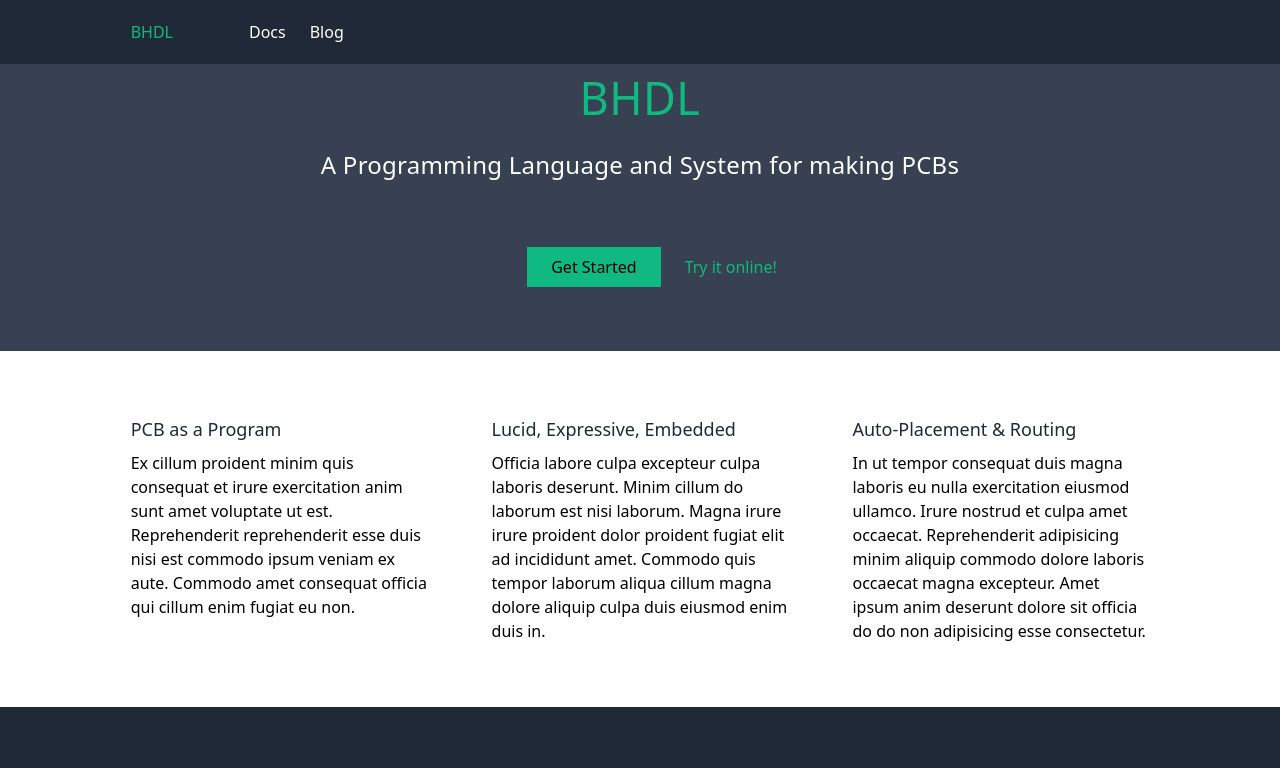
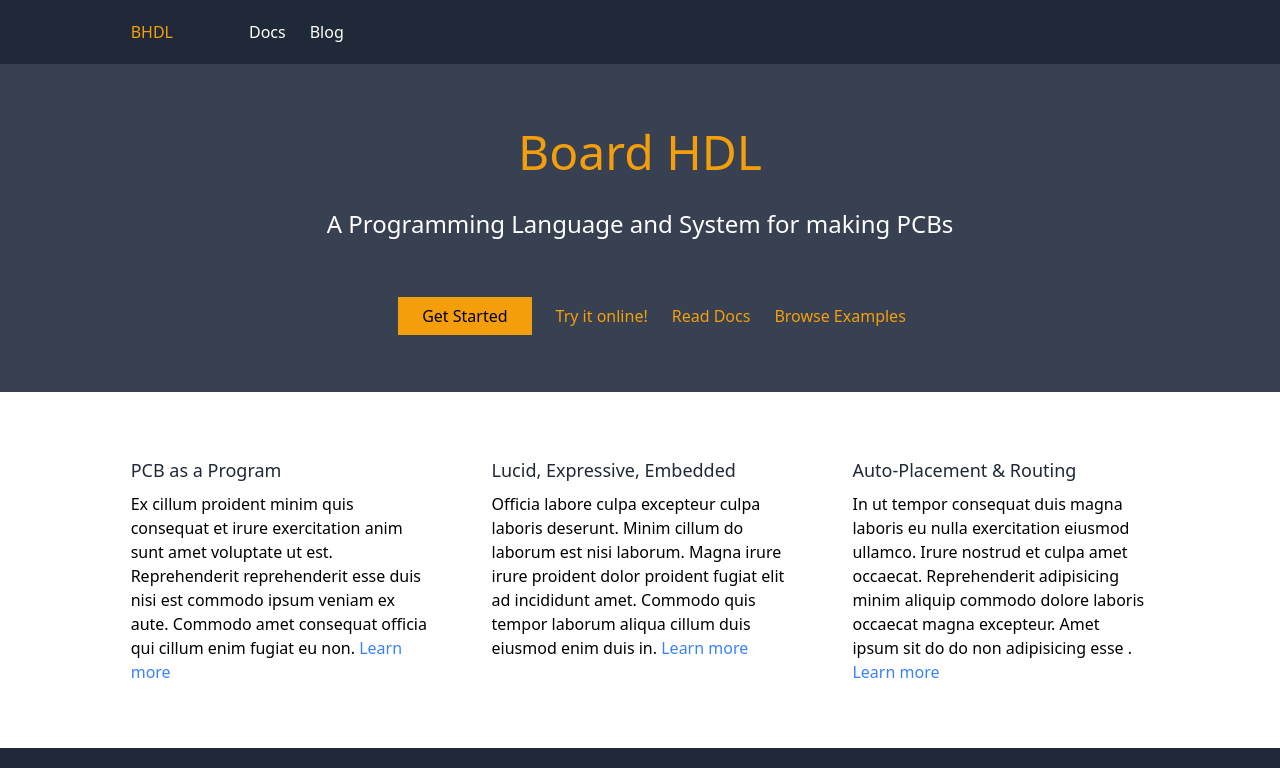
Before and after one commit to bhdl/bhdl.org, a Gatsby site: page / in a window 1280 px wide. Shown: the top 768 px of the page. Built offline with nearby package versions, Linux system fonts and the light colour scheme; Gatsby itself is replaced by a stand-in of ours; what @tailwindcss/typography would draw is missing.

Commit message:
adjust theme

```diff
--- a/src/components/header.js
+++ /dev/null
@@ -1,35 +0,0 @@
-import * as React from "react"
-import { Link } from "gatsby"
-import Container from "./container"
-
-function Nav() {
-  return (
-    <nav className="flex flex-1 h-full items-center">
-      <Link to="/docs" className="flex px-3 hover:bg-gray-900 py-1 transition">
-        Docs
-      </Link>
-      <Link to="/blog" className="flex px-3 hover:bg-gray-900 py-1 transition">
-        Blog
-      </Link>
-    </nav>
-  )
-}
-
-const Header = () => (
-  <header className="bg-gray-800 text-white fixed w-full z-10">
-    <Container>
-      <div className="flex items-center h-16">
-        <Link
-          to="/"
-          className="text-green-500 hover:text-green-400 mr-16 items-center"
-        >
-          <span>BHDL</span>
-        </Link>
-
-        <Nav />
-      </div>
-    </Container>
-  </header>
-)
-
-export default Header
--- a/src/components/layout.js
+++ b/src/components/layout.js
@@ -29,7 +29,7 @@ const Header = () => (
       <div className="flex items-center h-16">
         <Link
           to="/"
-          className="text-green-500 hover:text-green-400 mr-16 items-center"
+          className="text-yellow-500 hover:text-yellow-400 mr-16 items-center"
         >
           <span>BHDL</span>
         </Link>
--- a/src/pages/index.js
+++ b/src/pages/index.js
@@ -6,8 +6,12 @@ import { StaticImage } from "gatsby-plugin-image"
 import Layout from "../components/layout"
 import SEO from "../components/seo"
 
-import ButtonLink from "../components/buttonlink"
 import Container from "../components/container"
+
+const linkPrimary =
+  "bg-yellow-500 text-black hover:bg-yellow-300 px-6 py-2 transition duration-200"
+const linkSecondary =
+  "text-yellow-500 hover:text-yellow-300 transition duration-200"
 
 function SectionA() {
   return (
@@ -21,38 +25,32 @@ function SectionA() {
             }}
           >
             <Container>
-              <h1
-                style={{
-                  textAlign: "center",
-                  margin: 0,
-                  fontSize: 45,
-                  letterSpacing: "0.01em",
-                }}
-                className="text-green-500"
-              >
-                BHDL
+              <h1 className="text-yellow-500 text-5xl pt-16 text-center">
+                Board HDL
               </h1>
-              <p
-                style={{
-                  paddingTop: 15,
-                  textAlign: "center",
-                  fontSize: 24,
-                  letterSpacing: "0.01em",
-                  fontWeight: 200,
-                }}
-              >
+              <p className="text-center text-2xl pt-8">
                 A Programming Language and System for making PCBs
               </p>
               <div className="flex justify-center items-center pt-16">
                 <div className="pl-6">
-                  <ButtonLink to="/docs/getting-started" type="primary">
+                  <Link to="/docs/getting-started" className={linkPrimary}>
                     Get Started
-                  </ButtonLink>
+                  </Link>
                 </div>
                 <div className="pl-6">
-                  <ButtonLink to="https://cloud.bhdl.org" type="secondary">
+                  <Link to="https://cloud.bhdl.org" className={linkSecondary}>
                     Try it online!
-                  </ButtonLink>
+                  </Link>
+                </div>
+                <div className="pl-6">
+                  <Link to="/docs" className={linkSecondary}>
+                    Read Docs
+                  </Link>
+                </div>
+                <div className="pl-6">
+                  <Link to="/examples" className={linkSecondary}>
+                    Browse Examples
+                  </Link>
                 </div>
               </div>
             </Container>
@@ -69,38 +67,46 @@ function SectionB() {
       <div className="flex pt-16 pb-16">
         <div className="flex flex-1 flex-col">
           <h3 className="text-gray-800 font-light mb-2 text-lg">
-            PCB as a Program
+            <Link to="/todo">PCB as a Program</Link>
           </h3>
           <div>
             <p>
               Ex cillum proident minim quis consequat et irure exercitation anim
               sunt amet voluptate ut est. Reprehenderit reprehenderit esse duis
               nisi est commodo ipsum veniam ex aute. Commodo amet consequat
-              officia qui cillum enim fugiat eu non.
+              officia qui cillum enim fugiat eu non.{" "}
+              <Link to="/todo" className="text-blue-500">
+                Learn more
+              </Link>
             </p>
           </div>
         </div>
         <div className="flex flex-1 flex-col ml-16">
           <h3 className="text-gray-800 font-light mb-2 text-lg">
-            Lucid, Expressive, Embedded
+            <Link to="/todo">Lucid, Expressive, Embedded</Link>
           </h3>
           <p>
             Officia labore culpa excepteur culpa laboris deserunt. Minim cillum
             do laborum est nisi laborum. Magna irure irure proident dolor
             proident fugiat elit ad incididunt amet. Commodo quis tempor laborum
-            aliqua cillum magna dolore aliquip culpa duis eiusmod enim duis in.
+            aliqua cillum duis eiusmod enim duis in.{" "}
+            <Link to="/todo" className="text-blue-500">
+              Learn more
+            </Link>
           </p>
         </div>
         <div className="flex flex-1 flex-col ml-16">
           <h3 className="text-gray-800 font-light mb-2 text-lg">
-            Auto-Placement &amp; Routing
+            <Link to="/todo">Auto-Placement &amp; Routing</Link>
           </h3>
           <p>
             In ut tempor consequat duis magna laboris eu nulla exercitation
             eiusmod ullamco. Irure nostrud et culpa amet occaecat. Reprehenderit
             adipisicing minim aliquip commodo dolore laboris occaecat magna
-            excepteur. Amet ipsum anim deserunt dolore sit officia do do non
-            adipisicing esse consectetur.
+            excepteur. Amet ipsum sit do do non adipisicing esse .{" "}
+            <Link to="/todo" className="text-blue-500">
+              Learn more
+            </Link>
           </p>
         </div>
       </div>
--- a/src/styles/global.css
+++ b/src/styles/global.css
@@ -30,3 +30,7 @@ article h3::before {
   padding-top: 90px;
   margin-top: -45px;
 }
+
+.prose-yellow a:visited {
+  color: #78350f;
+}
--- a/src/templates/docs.js
+++ b/src/templates/docs.js
@@ -9,7 +9,7 @@ export default function DocPage({ data }) {
   return (
     <Layout>
       <Container>
-        <article className="prose prose-green mt-16 pt-16">
+        <article className="prose prose-yellow mt-16 pt-16">
           <h1 className="font-bold">{doc.frontmatter.title}</h1>
           <div dangerouslySetInnerHTML={{ __html: doc.tableOfContents }} />
           <div dangerouslySetInnerHTML={{ __html: doc.html }} />
```
Also changed, not shown: README.md.
